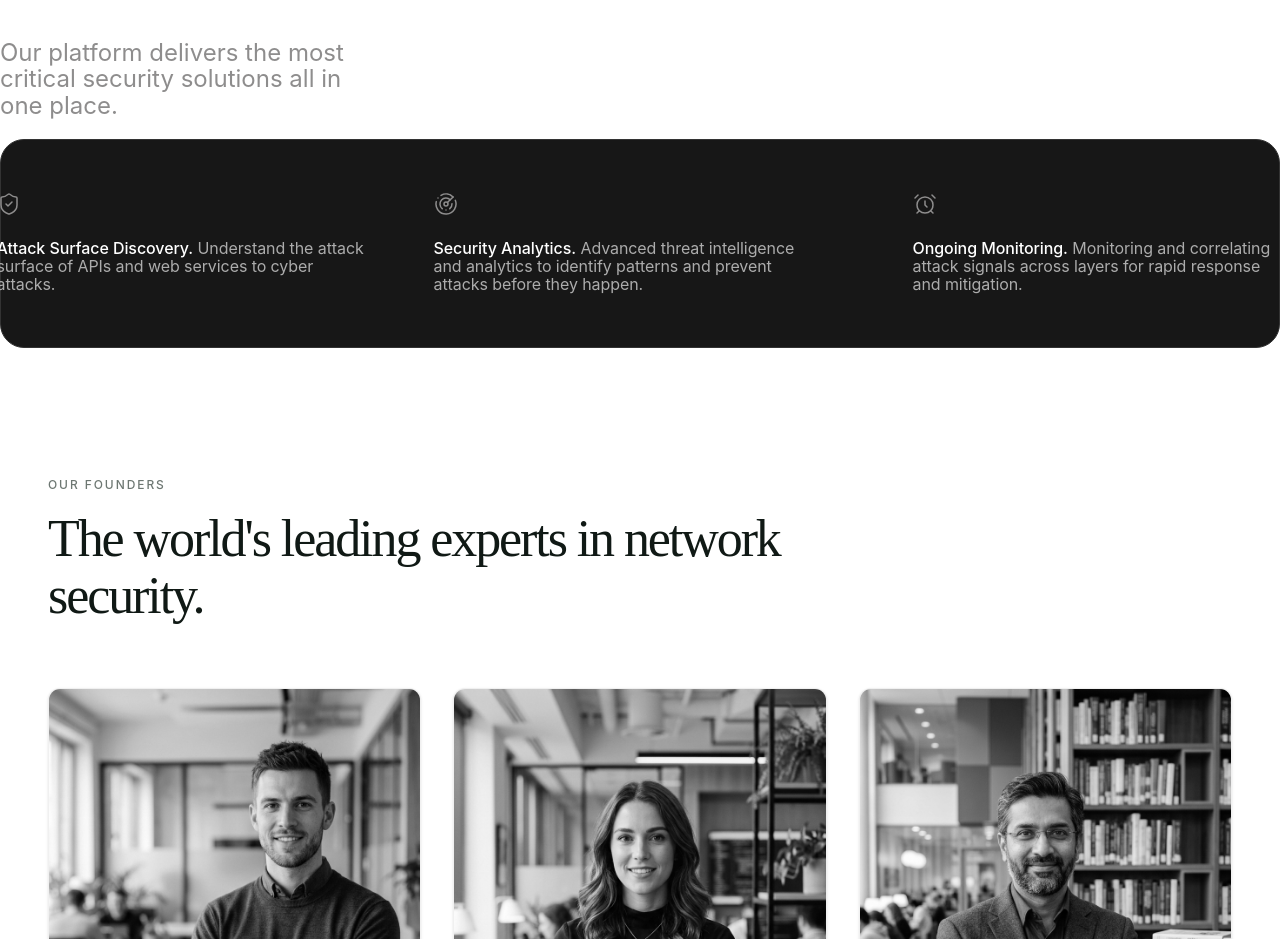
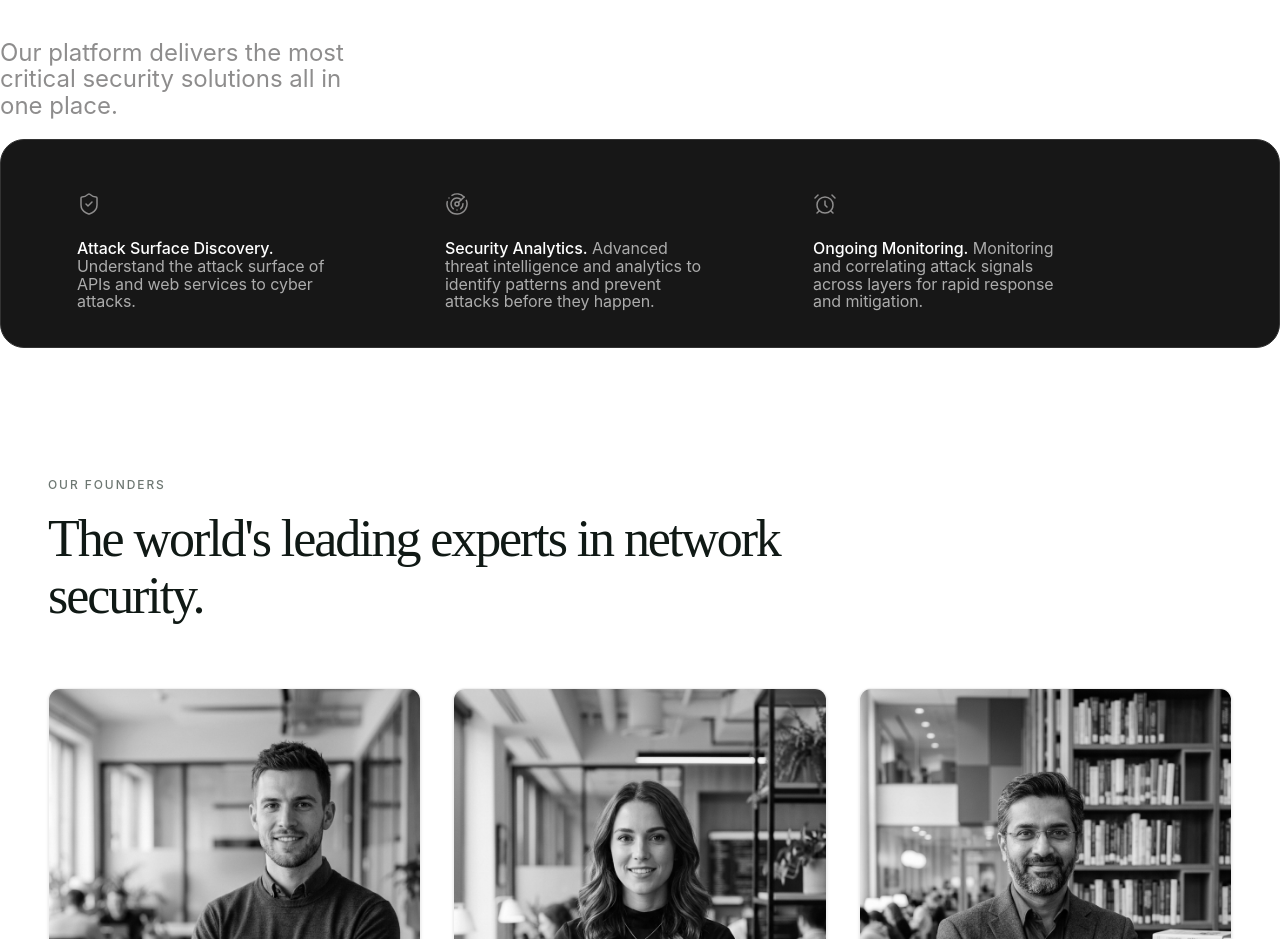
Before and after one commit to Ux-Geek/Crosslayer-Labs, a Next.js app: page / in a window 1280 px wide. Shown: the part 2840-3779 px from the top of the page. Built offline with nearby package versions, Linux system fonts and the light colour scheme; a web font is replaced by a local one.

Commit message:
style: standardize solution card widths and update section layout alignment

```diff
--- a/src/components/SolutionsSection.tsx
+++ b/src/components/SolutionsSection.tsx
@@ -8,19 +8,19 @@ const solutions = [
     title: "Attack Surface Discovery.",
     text: "Understand the attack surface of APIs and web services to cyber attacks.",
     icon: ShieldCheck,
-    width: "349px",
+    width: "280px",
   },
   {
     title: "Security Analytics.",
     text: "Advanced threat intelligence and analytics to identify patterns and prevent attacks before they happen.",
     icon: Radar,
-    width: "421px",
+    width: "280px",
   },
   {
     title: "Ongoing Monitoring.",
     text: "Monitoring and correlating attack signals across layers for rapid response and mitigation.",
     icon: AlarmClock,
-    width: "394px",
+    width: "280px",
   },
 ];
 
@@ -77,7 +77,7 @@ export default function SolutionsSection() {
         whileInView={{ opacity: 1, y: 0 }}
         viewport={{ once: true }}
         transition={{ duration: 0.6 }}
-        className="mt-[20px] flex flex-col items-center justify-center rounded-[24px] border border-[#333333] bg-[#171717] md:flex-row"
+        className="mt-[20px] flex flex-col items-center justify-start rounded-[24px] border border-[#333333] bg-[#171717] pl-[66px] md:flex-row"
         style={{ height: "209px", gap: "88px" }}
       >
         {solutions.map((item) => (
@@ -92,7 +92,7 @@ export default function SolutionsSection() {
             {/* Text — 16px, white/grey */}
             <p
               className="text-[16px] font-normal leading-[110%] tracking-[-0.005em] text-white"
-              style={{ width: "371px" }}
+              style={{ maxWidth: "280px" }}
             >
               <span className="font-medium">{item.title}</span>{" "}
               <span className="font-normal text-[#ACACAC]">{item.text}</span>
```
